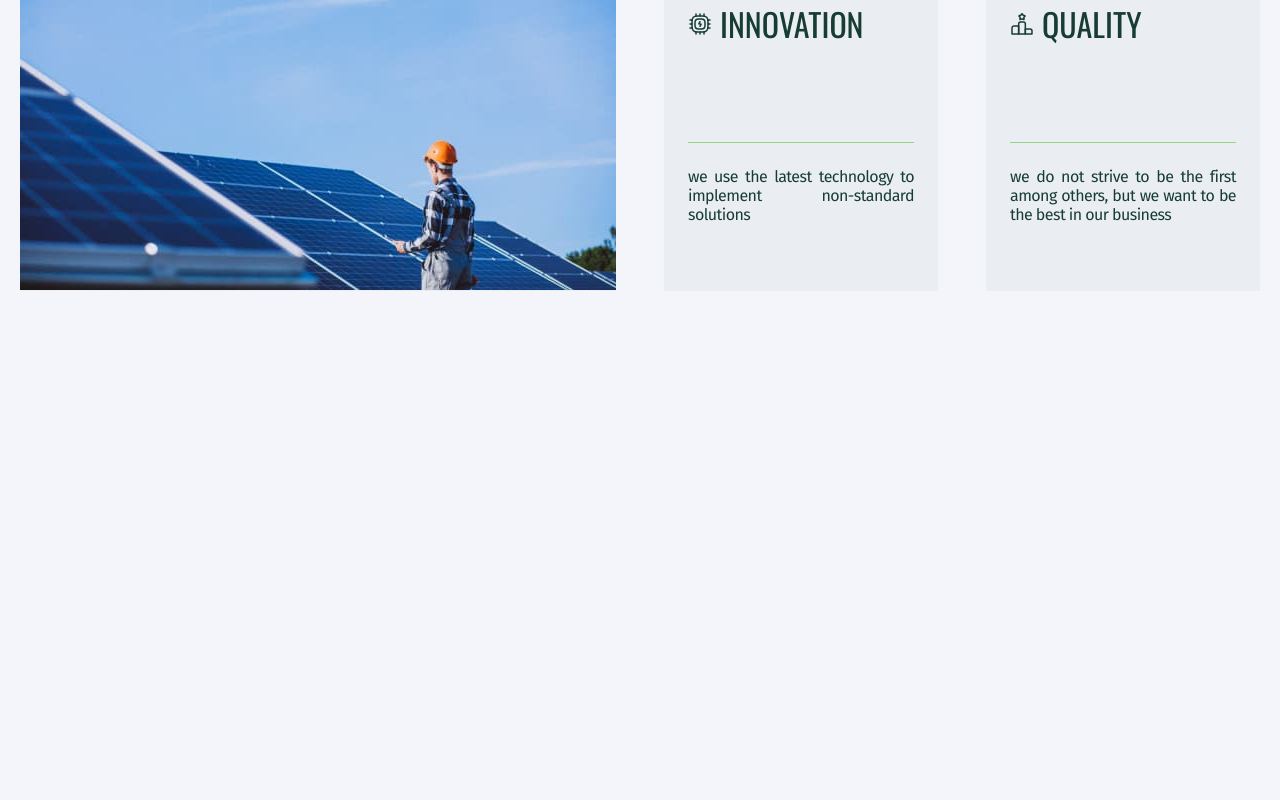
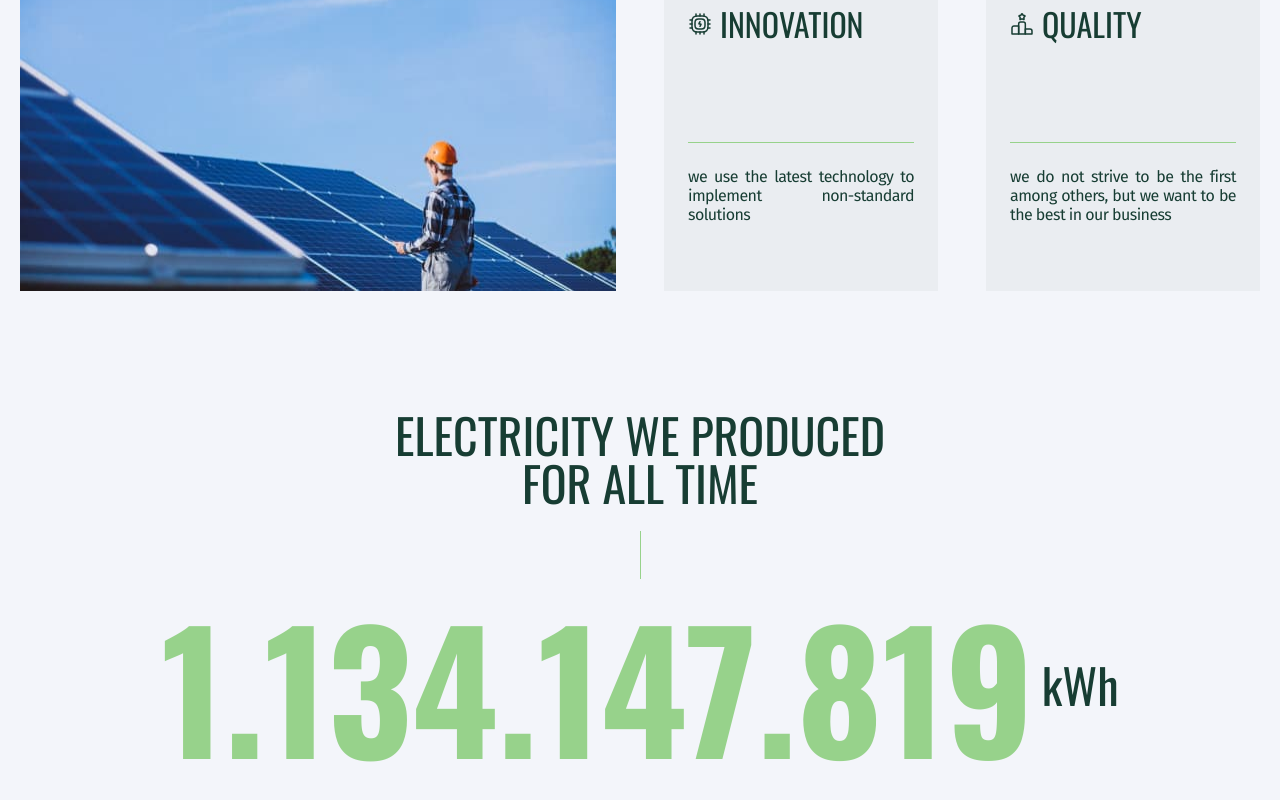
Before and after one commit to Nataleesha/ecosolution, a React (Vite) app: page / in a window 1280 px wide. Shown: the part 1781-2581 px from the top of the page. Before the commit the page ends 2072 px from the top, so only its background shows below. Built offline with nearby package versions, Linux system fonts and the light colour scheme.

Commit message:
electricity counter added

```diff
--- a/src/components/About/About.styled.js
+++ b/src/components/About/About.styled.js
@@ -106,6 +106,11 @@ export const GridItem = styled.div`
     @media screen and (min-width: ${tablet}) {
       display: block;
       grid-area: 1 / 3 / 2 / 5;
+
+      & img {
+        width: 100%;
+        height: 100%;
+      }
     }
   }
   &:nth-child(4) {
@@ -115,6 +120,11 @@ export const GridItem = styled.div`
     @media screen and (min-width: ${tablet}) {
       display: block;
       grid-area: 2 / 1 / 3 / 3;
+
+      & img {
+        width: 100%;
+        height: 100%;
+      }
     }
   }
   &:nth-child(5) {
--- a/src/components/App.jsx
+++ b/src/components/App.jsx
@@ -1,6 +1,7 @@
 import Header from "src/components/Header/Header";
 import Main from "src/components/Main/Main";
 import About from "src/components/About/About";
+import Electricity from "./Electricity/Electricity";
 
 import { Container } from "./App.styled";
 
@@ -10,6 +11,7 @@ const App = () => {
       <Header />
       <Main />
       <About />
+      <Electricity />
     </Container>
   );
 };
--- /dev/null
+++ b/src/components/Electricity/Electricity.jsx
@@ -0,0 +1,38 @@
+import { useState, useEffect } from "react";
+
+import { Section, Title, Line, Counter } from "./Electricity.styled";
+
+const Electricity = () => {
+  const [counter, setCounter] = useState(1134147814);
+  const [formatted, setFormatted] = useState("1.134.147.814");
+
+  useEffect(() => {
+    const counterInterval = setInterval(() => {
+      setCounter((count) => count + 1);
+    }, 1000);
+    return () => clearInterval(counterInterval);
+  }, []);
+
+  useEffect(() => {
+    formatNum(counter);
+  }, [counter]);
+
+  function formatNum(num) {
+    let str = num.toLocaleString("en-US");
+    str = str.replaceAll(",", ".");
+    setFormatted(str);
+  }
+
+  return (
+    <Section>
+      <Title>Electricity we produced for all time</Title>
+      <Line></Line>
+      <Counter>
+        <h3>{formatted}</h3>
+        <p>kWh</p>
+      </Counter>
+    </Section>
+  );
+};
+
+export default Electricity;
--- /dev/null
+++ b/src/components/Electricity/Electricity.styled.js
@@ -0,0 +1,73 @@
+import { styled } from "styled-components";
+import { tablet, desktop } from "src/variables/breakpoints";
+
+export const Section = styled.section`
+  display: flex;
+  flex-direction: column;
+  align-items: center;
+`;
+
+export const Title = styled.h2`
+  text-align: center;
+  font-size: 28px;
+  line-height: 28px;
+  margin-bottom: 24px;
+
+  @media screen and (min-width: ${tablet}) {
+    font-size: 36px;
+    line-height: 36px;
+    width: 368px;
+  }
+
+  @media screen and (min-width: ${desktop}) {
+    font-size: 48px;
+    line-height: 48px;
+    width: 491px;
+  }
+`;
+
+export const Line = styled.div`
+  width: 2px;
+  height: 48px;
+  border-right: 1px solid var(--primary-color);
+  margin-bottom: 24px;
+`;
+
+export const Counter = styled.div`
+  display: flex;
+  justify-content: center;
+  align-items: center;
+  gap: 8px;
+
+  & h3 {
+    font-weight: 700;
+    font-size: 48px;
+    line-height: 48px;
+    color: var(--primary-color);
+
+    @media screen and (min-width: ${tablet}) {
+      font-size: 100px;
+      line-height: 100px;
+    }
+
+    @media screen and (min-width: ${desktop}) {
+      font-size: 164px;
+      line-height: 164px;
+    }
+  }
+
+  & p {
+    font-family: "Oswald", sans-serif;
+    font-size: 24px;
+    line-height: 24px;
+
+    @media screen and (min-width: ${tablet}) {
+      font-size: 28px;
+      line-height: 48px;
+    }
+
+    @media screen and (min-width: ${desktop}) {
+      font-size: 48px;
+    }
+  }
+`;
```
